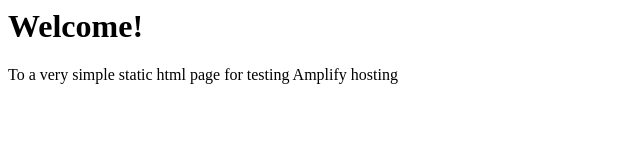
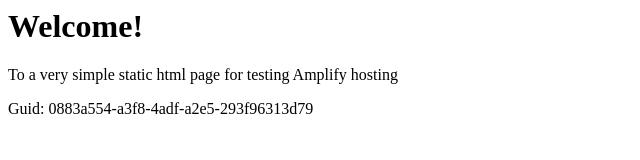
Before and after one commit to aws-aemilia-iad/Github-PR-Commit-Integration-Test-DoNotTouch-GitHubAutoBuildCanaryTest-v1-preprod-us-east-1, a website: page src/index.html in a window 1280 px wide. Shown: the whole page, without its empty margins (0-640 px from the left). Drawn offline with Linux system fonts and the light colour scheme.

Commit message:
commit from integ tests

```diff
--- a/src/index.html
+++ b/src/index.html
@@ -1,3 +1,5 @@
+
+
 <html lang="en">
 
 <head>
@@ -10,6 +12,6 @@
 <body>
     <h1>Welcome!</h1>
     <p>To a very simple static html page for testing Amplify hosting</p>
-</body>
+    <p>Guid: 0883a554-a3f8-4adf-a2e5-293f96313d79</p></body>
 
 </html>
```
